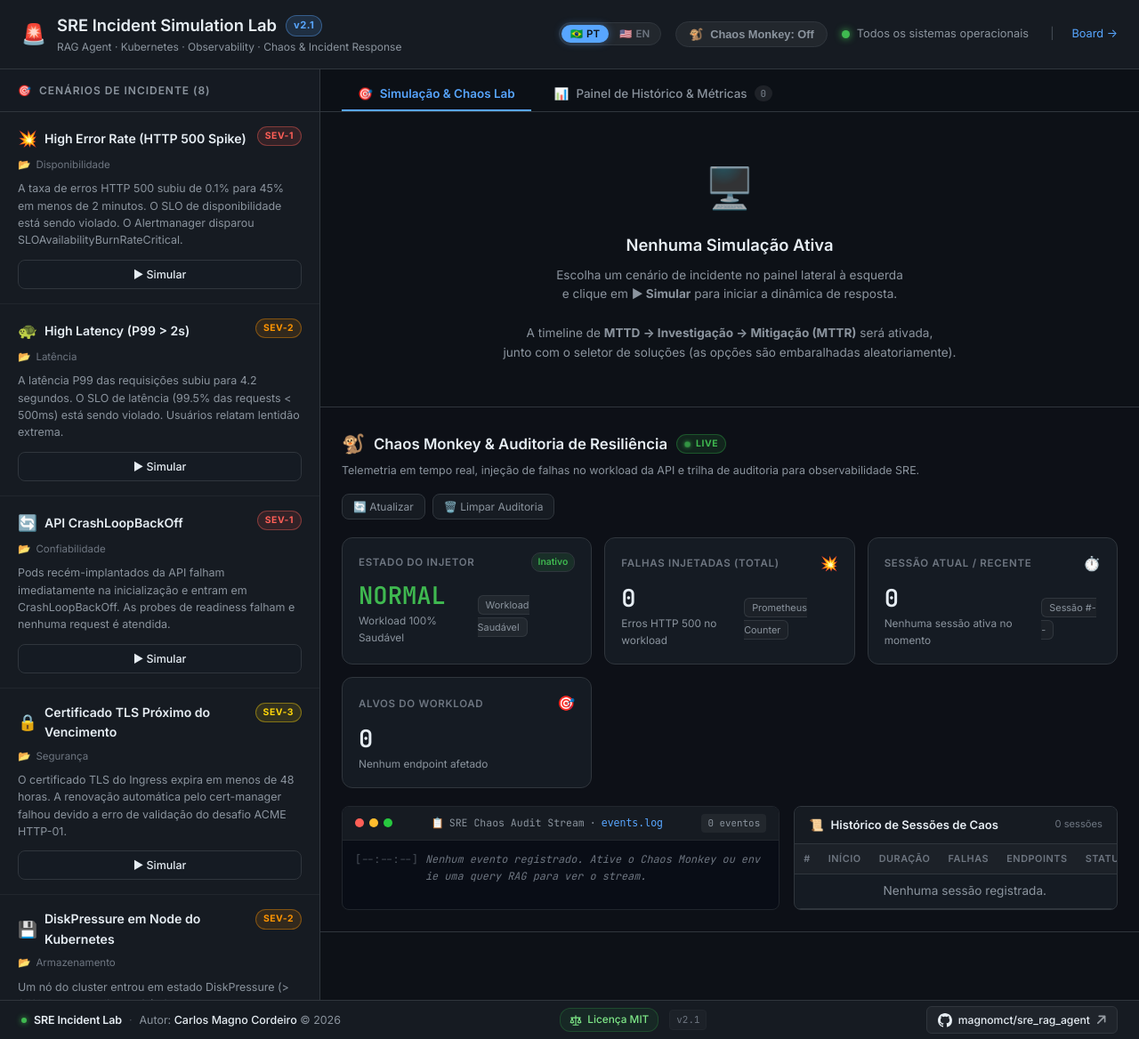
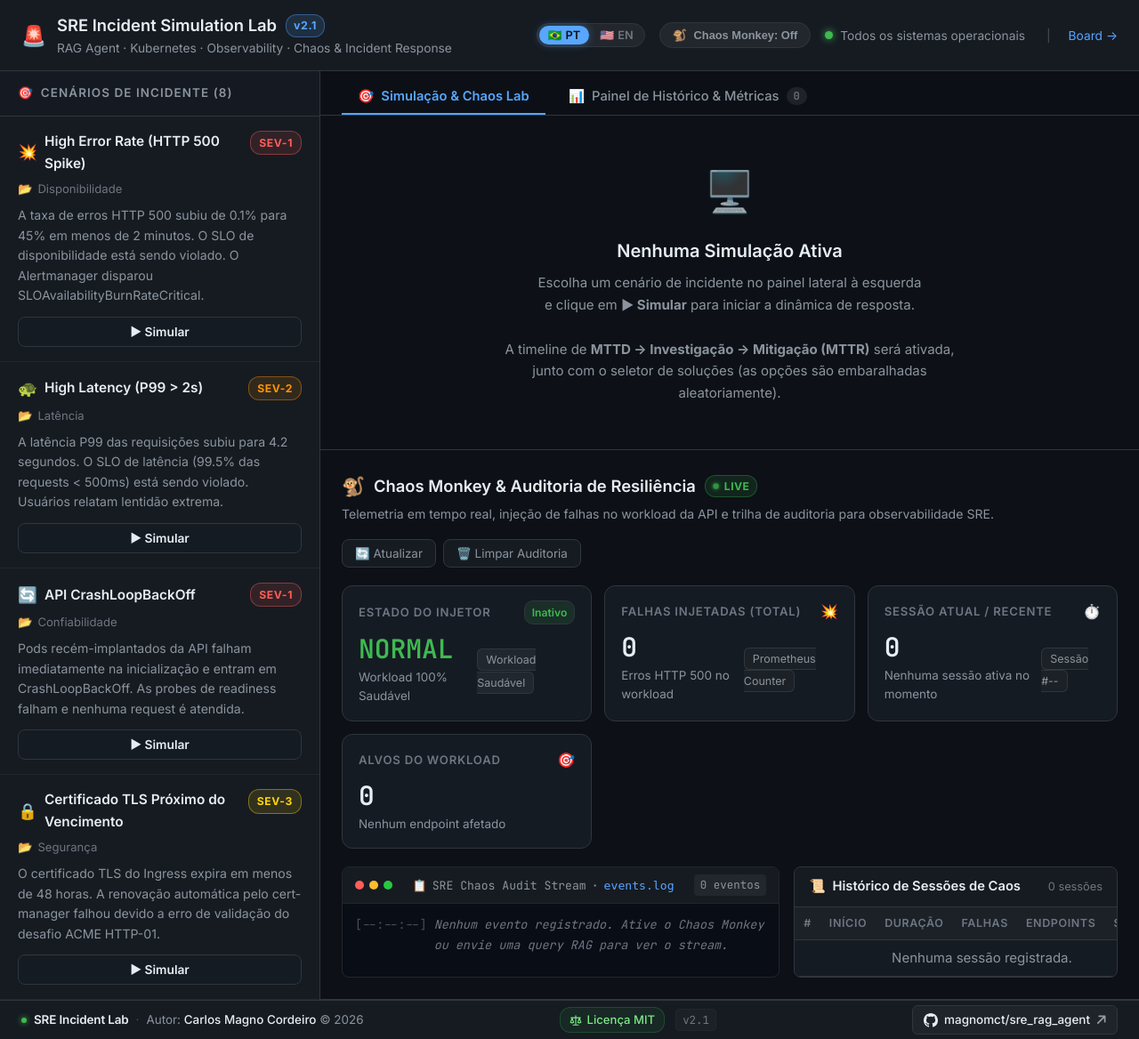
Before and after one commit to magnomct/sre_rag_agent, a FastAPI app: page / in a window 1280 px wide. Shown: the whole page at 89% size. Run offline with FastAPI, Linux system fonts and the light colour scheme; data that the repository does not hold is empty.

Commit message:
correct texts

```diff
--- a/app/static/css/dashboard.css
+++ b/app/static/css/dashboard.css
@@ -85,7 +85,7 @@ body {
 }
 
 .header-subtitle {
-  font-size: 0.75rem;
+  font-size: 0.86rem;
   color: var(--text-secondary);
 }
 
@@ -93,7 +93,7 @@ body {
   display: flex;
   align-items: center;
   gap: 8px;
-  font-size: 0.8rem;
+  font-size: 0.86rem;
   color: var(--text-secondary);
 }
 
@@ -137,7 +137,7 @@ body {
 .sidebar-header {
   padding: 14px 20px;
   border-bottom: 1px solid var(--border);
-  font-size: 0.75rem;
+  font-size: 0.84rem;
   font-weight: 600;
   color: var(--text-secondary);
   text-transform: uppercase;
@@ -187,7 +187,7 @@ body {
 }
 
 .incident-title {
-  font-size: 0.88rem;
+  font-size: 0.96rem;
   font-weight: 600;
   color: var(--text-primary);
   display: flex;
@@ -200,9 +200,9 @@ body {
 }
 
 .severity-badge {
-  font-size: 0.65rem;
+  font-size: 0.76rem;
   font-weight: 700;
-  padding: 2px 8px;
+  padding: 3px 9px;
   border-radius: 12px;
   letter-spacing: 0.05em;
   flex-shrink: 0;
@@ -214,7 +214,7 @@ body {
 .sev-SEV-3 { background: var(--sev3-bg); color: var(--sev3); border: 1px solid var(--sev3-border); }
 
 .incident-category {
-  font-size: 0.72rem;
+  font-size: 0.82rem;
   color: var(--text-muted);
   display: flex;
   align-items: center;
@@ -224,9 +224,9 @@ body {
 
 /* Fix: Textos agora aparecem 100% completos, sem line-clamp ou overflow hidden */
 .incident-description {
-  font-size: 0.78rem;
-  color: var(--text-secondary);
-  line-height: 1.55;
+  font-size: 0.88rem;
+  color: var(--text-secondary);
+  line-height: 1.6;
   margin-bottom: 12px;
   word-break: break-word;
 }
@@ -238,8 +238,8 @@ body {
   border: 1px solid var(--border);
   border-radius: var(--radius);
   color: var(--text-primary);
-  font-size: 0.78rem;
-  font-weight: 500;
+  font-size: 0.86rem;
+  font-weight: 600;
   font-family: inherit;
   cursor: pointer;
   transition: all var(--transition);
@@ -286,8 +286,8 @@ body {
 }
 
 .empty-state-icon { font-size: 2.8rem; margin-bottom: 14px; opacity: 0.7; }
-.empty-state h3 { font-size: 1.15rem; color: var(--text-primary); margin-bottom: 8px; font-weight: 600; }
-.empty-state p { font-size: 0.85rem; color: var(--text-secondary); line-height: 1.6; max-width: 540px; }
+.empty-state h3 { font-size: 1.25rem; color: var(--text-primary); margin-bottom: 8px; font-weight: 600; }
+.empty-state p { font-size: 0.94rem; color: var(--text-secondary); line-height: 1.65; max-width: 560px; }
 
 /* ── Active Simulation Panel ─────────────────────────────── */
 .simulation-panel {
@@ -670,9 +671,9 @@ body {
   border: 1px solid var(--border);
   border-radius: var(--radius);
   color: var(--text-secondary);
-  font-size: 0.75rem;
+  font-size: 0.84rem;
   font-family: inherit;
-  padding: 6px 12px;
+  padding: 7px 14px;
   cursor: pointer;
   transition: all var(--transition);
   display: flex;
@@ -724,7 +725,7 @@ body {
 }
 
 .kpi-title {
-  font-size: 0.72rem;
+  font-size: 0.82rem;
   font-weight: 600;
   text-transform: uppercase;
   letter-spacing: 0.06em;
@@ -732,9 +733,9 @@ body {
 }
 
 .kpi-badge {
-  font-size: 0.65rem;
-  font-weight: 600;
-  padding: 2px 7px;
+  font-size: 0.76rem;
+  font-weight: 600;
+  padding: 3px 8px;
   border-radius: 10px;
   background: var(--bg-tertiary);
   color: var(--text-secondary);
@@ -761,21 +762,21 @@ body {
 
 .kpi-main-value {
   font-family: 'JetBrains Mono', monospace;
-  font-size: 1.7rem;
+  font-size: 1.85rem;
   font-weight: 700;
   color: var(--text-primary);
   line-height: 1.1;
 }
 
 .kpi-sub-value {
-  font-size: 0.74rem;
+  font-size: 0.84rem;
   color: var(--text-secondary);
   margin-top: 4px;
 }
 
 .tag-pill {
-  font-size: 0.68rem;
-  padding: 3px 8px;
+  font-size: 0.78rem;
+  padding: 4px 9px;
   border-radius: 6px;
   background: var(--bg-tertiary);
   border: 1px solid var(--border);
@@ -999,7 +1000,7 @@ body {
   text-align: center;
   padding: 40px 16px;
   color: var(--text-muted);
-  font-size: 0.85rem;
+  font-size: 0.94rem;
 }
 
 /* ── Scrollbars ──────────────────────────────────────────── */
@@ -1020,7 +1021,7 @@ body {
   justify-content: space-between;
   flex-shrink: 0;
   z-index: 90;
-  font-size: 0.78rem;
+  font-size: 0.84rem;
   color: var(--text-secondary);
   backdrop-filter: blur(8px);
 }
@@ -1078,7 +1079,7 @@ body {
   border: 1px solid var(--border);
   color: var(--text-secondary);
   text-decoration: none;
-  font-size: 0.74rem;
+  font-size: 0.82rem;
   font-weight: 500;
   transition: all var(--transition);
 }
@@ -1104,7 +1105,7 @@ body {
 
 .footer-tag {
   font-family: 'JetBrains Mono', monospace;
-  font-size: 0.68rem;
+  font-size: 0.78rem;
   padding: 2px 7px;
   border-radius: 4px;
   background: var(--bg-tertiary);
@@ -1119,7 +1120,7 @@ body {
   padding: 5px 12px;
   border-radius: 6px;
   text-decoration: none;
-  font-size: 0.76rem;
+  font-size: 0.84rem;
   font-weight: 500;
   transition: all var(--transition);
 }
@@ -1270,7 +1271,7 @@ body {
 }
 
 .chaos-title {
-  font-size: 1.05rem;
+  font-size: 1.15rem;
   font-weight: 600;
   color: var(--text-primary);
   display: flex;
@@ -1283,9 +1284,9 @@ body {
 }
 
 .chaos-subtitle {
-  font-size: 0.78rem;
-  color: var(--text-secondary);
-  margin-top: 3px;
+  font-size: 0.88rem;
+  color: var(--text-secondary);
+  margin-top: 4px;
 }
 
 .chaos-header-actions {
@@ -1300,9 +1301,9 @@ body {
   gap: 6px;
   padding: 2px 8px;
   border-radius: 12px;
-  font-size: 0.65rem;
+  font-size: 0.76rem;
   font-weight: 700;
-  letter-spacing: 0.05em;
+  letter-spacing: 0.04em;
   background: rgba(46, 160, 67, 0.15);
   color: #3fb950;
   border: 1px solid rgba(46, 160, 67, 0.4);
@@ -1384,7 +1385,7 @@ body {
 
 .terminal-title {
   font-family: 'JetBrains Mono', monospace;
-  font-size: 0.72rem;
+  font-size: 0.82rem;
   color: #8b949e;
   display: flex;
   align-items: center;
@@ -1396,7 +1397,7 @@ body {
 }
 
 .terminal-badge {
-  font-size: 0.68rem;
+  font-size: 0.78rem;
   font-family: 'JetBrains Mono', monospace;
   color: #8b949e;
   background: rgba(255, 255, 255, 0.05);
@@ -1407,8 +1408,8 @@ body {
 .terminal-body {
   padding: 12px 14px;
   font-family: 'JetBrains Mono', monospace;
-  font-size: 0.74rem;
-  line-height: 1.6;
+  font-size: 0.84rem;
+  line-height: 1.65;
   color: #c9d1d9;
   max-height: 250px;
   overflow-y: auto;
@@ -1486,7 +1487,7 @@ body {
 }
 
 .sessions-title {
-  font-size: 0.82rem;
+  font-size: 0.92rem;
   font-weight: 600;
   color: var(--text-primary);
   display: flex;
@@ -1495,7 +1496,7 @@ body {
 }
 
 .sessions-count {
-  font-size: 0.7rem;
+  font-size: 0.8rem;
   color: var(--text-muted);
 }
 
@@ -1507,7 +1508,7 @@ body {
 .sessions-table {
   width: 100%;
   border-collapse: collapse;
-  font-size: 0.74rem;
+  font-size: 0.84rem;
 }
 
 .sessions-table th {
@@ -1516,7 +1517,7 @@ body {
   font-weight: 600;
   text-align: left;
   padding: 8px 10px;
-  font-size: 0.68rem;
+  font-size: 0.78rem;
   text-transform: uppercase;
   letter-spacing: 0.05em;
   border-bottom: 1px solid var(--border);
@@ -1579,7 +1580,7 @@ body {
   border-bottom: 2px solid transparent;
   color: var(--text-secondary);
   font-family: inherit;
-  font-size: 0.84rem;
+  font-size: 0.92rem;
   font-weight: 500;
   cursor: pointer;
   transition: all 0.2s ease;
@@ -1598,9 +1599,9 @@ body {
 }
 
 .tab-count-badge {
-  font-size: 0.68rem;
+  font-size: 0.76rem;
   font-family: 'JetBrains Mono', monospace;
-  padding: 2px 7px;
+  padding: 2px 8px;
   border-radius: 10px;
   background: rgba(255, 255, 255, 0.08);
   color: var(--text-muted);
@@ -1645,7 +1646,7 @@ body {
   border: none;
   background: transparent;
   color: var(--text-muted);
-  font-size: 0.72rem;
+  font-size: 0.8rem;
   font-weight: 600;
   font-family: inherit;
   cursor: pointer;
--- a/app/static/js/dashboard.js
+++ b/app/static/js/dashboard.js
@@ -968,7 +968,7 @@ function renderMttrSparkline(history, avgMttr) {
 
   if (recent.length === 0) {
     svg.innerHTML = `
-      <text x="250" y="48" text-anchor="middle" fill="#6e7681" font-size="11" font-family="'JetBrains Mono', monospace">
+      <text x="250" y="48" text-anchor="middle" fill="#6e7681" font-size="12" font-family="'JetBrains Mono', monospace">
         ${t('chart_empty')}
       </text>
     `;
@@ -1005,11 +1005,11 @@ function renderMttrSparkline(history, avgMttr) {
         <rect x="${x}" y="${y}" width="${barWidth}" height="${h}" rx="3"
               fill="${color}" opacity="0.85" />
         <text x="${x + barWidth / 2}" y="${y - 4}" text-anchor="middle"
-              fill="#c9d1d9" font-size="9" font-family="'JetBrains Mono', monospace">
+              fill="#c9d1d9" font-size="10.5" font-family="'JetBrains Mono', monospace">
           ${formatTime(val)}
         </text>
         <text x="${x + barWidth / 2}" y="${svgHeight - 2}" text-anchor="middle"
-              fill="#6e7681" font-size="8.5" font-family="'JetBrains Mono', monospace">
+              fill="#6e7681" font-size="9.5" font-family="'JetBrains Mono', monospace">
           #${item.id}
         </text>
       </g>
@@ -1297,7 +1297,7 @@ function renderChaosSessions(sessions) {
         <td>${s.started_at}</td>
         <td>${durDisplay}</td>
         <td><strong style="color:${s.injected_count > 0 ? '#ff7b72' : '#8b949e'}">${s.injected_count}</strong></td>
-        <td style="font-family:'JetBrains Mono',monospace;font-size:0.7rem;color:#58a6ff">${escapeHtml(epDisplay)}</td>
+        <td style="font-family:'JetBrains Mono',monospace;font-size:0.8rem;color:#58a6ff">${escapeHtml(epDisplay)}</td>
         <td>${statusBadge}</td>
       </tr>
     `;
@@ -1353,12 +1353,12 @@ function renderChaosToast(active) {
     toast.style.background = '#3d1214';
     toast.style.color = '#ff7b72';
     toast.style.border = '1px solid #f85149';
-    toast.innerHTML = `<span style="font-size:1.3rem">🐒💥</span> <div><div>${t('chaos_toast_active_title')}</div><div style="font-size:0.75rem;font-weight:400;color:#e6edf3">${t('chaos_toast_active_desc')}</div></div>`;
+    toast.innerHTML = `<span style="font-size:1.3rem">🐒💥</span> <div><div>${t('chaos_toast_active_title')}</div><div style="font-size:0.84rem;font-weight:400;color:#e6edf3">${t('chaos_toast_active_desc')}</div></div>`;
   } else {
     toast.style.background = '#0e2a1b';
     toast.style.color = '#7ee787';
     toast.style.border = '1px solid #2ea043';
-    toast.innerHTML = `<span style="font-size:1.3rem">✅</span> <div><div>${t('chaos_toast_inactive_title')}</div><div style="font-size:0.75rem;font-weight:400;color:#e6edf3">${t('chaos_toast_inactive_desc')}</div></div>`;
+    toast.innerHTML = `<span style="font-size:1.3rem">✅</span> <div><div>${t('chaos_toast_inactive_title')}</div><div style="font-size:0.84rem;font-weight:400;color:#e6edf3">${t('chaos_toast_inactive_desc')}</div></div>`;
   }
 
   document.body.appendChild(toast);
--- a/app/templates/dashboard.html
+++ b/app/templates/dashboard.html
@@ -4,7 +4,7 @@
   <meta charset="UTF-8">
   <meta name="viewport" content="width=device-width, initial-scale=1.0">
   <title>SRE Incident Simulation Lab v2.1</title>
-  <link rel="stylesheet" href="/static/css/dashboard.css?v=2.1.1">
+  <link rel="stylesheet" href="/static/css/dashboard.css?v=2.1.2">
 </head>
 <body>
 
@@ -15,7 +15,7 @@
     <div>
       <div style="display:flex;align-items:center;gap:10px;">
         <h1 data-i18n="app_title">SRE Incident Simulation Lab</h1>
-        <span class="version-badge" style="background:rgba(88,166,255,0.15);border:1px solid rgba(88,166,255,0.4);color:#58a6ff;font-size:0.7rem;font-weight:700;padding:2px 8px;border-radius:12px;letter-spacing:0.04em;">v2.1</span>
+        <span class="version-badge" style="background:rgba(88,166,255,0.15);border:1px solid rgba(88,166,255,0.4);color:#58a6ff;font-size:0.78rem;font-weight:700;padding:2px 8px;border-radius:12px;letter-spacing:0.04em;">v2.1</span>
       </div>
       <div class="header-subtitle" data-i18n="app_subtitle">RAG Agent · Kubernetes · Observability · Chaos & Incident Response</div>
     </div>
@@ -55,7 +55,7 @@
       <div class="status-dot" id="status-dot"></div>
       <span id="status-text" data-i18n="status_all_ok">Todos os sistemas operacionais</span>
       <span style="margin-left:16px;color:#484f58">|</span>
-      <a href="/board" style="margin-left:12px;color:#58a6ff;text-decoration:none;font-size:0.8rem" data-i18n="link_board">Board →</a>
+      <a href="/board" style="margin-left:12px;color:#58a6ff;text-decoration:none;font-size:0.86rem" data-i18n="link_board">Board →</a>
     </div>
   </div>
 </header>
@@ -500,6 +500,6 @@
   </div>
 </footer>
 
-<script src="/static/js/dashboard.js?v=2.1.1"></script>
+<script src="/static/js/dashboard.js?v=2.1.2"></script>
 </body>
 </html>
```
Also changed, not shown: other parts of app/static/css/dashboard.css (+46 -45 lines), app/templates/board.html (+7 -7 lines).
